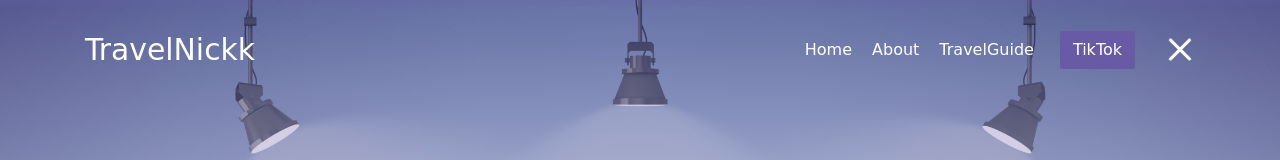
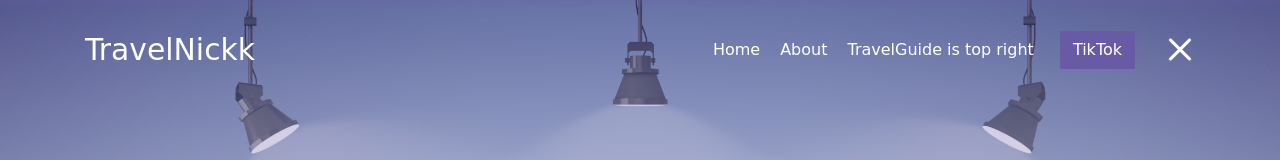
Before and after one commit to Nikhops2/Nikhops2.github.io, a plain HTML site: page index.html in a window 1280 px wide. Both pictures are taken after a click on the link 1180 px from the left and 50 px from the top of the page. Shown: the top 160 px of the page. Drawn offline with nearby package versions, Linux system fonts and the light colour scheme; a web font is replaced by a local one.

Commit message:
Add files via upload

```diff
--- a/index.html
+++ b/index.html
@@ -34,7 +34,7 @@
                  -->
 
                  <li class="item">
-                    <a href="Travelguide-America.pdf" class="link">TravelGuide</a>
+                    <a href="Travelguide-America.pdf" class="link">TravelGuide is top right</a>
                 </li>
 
                 <li class="item ml-md-3">
```
